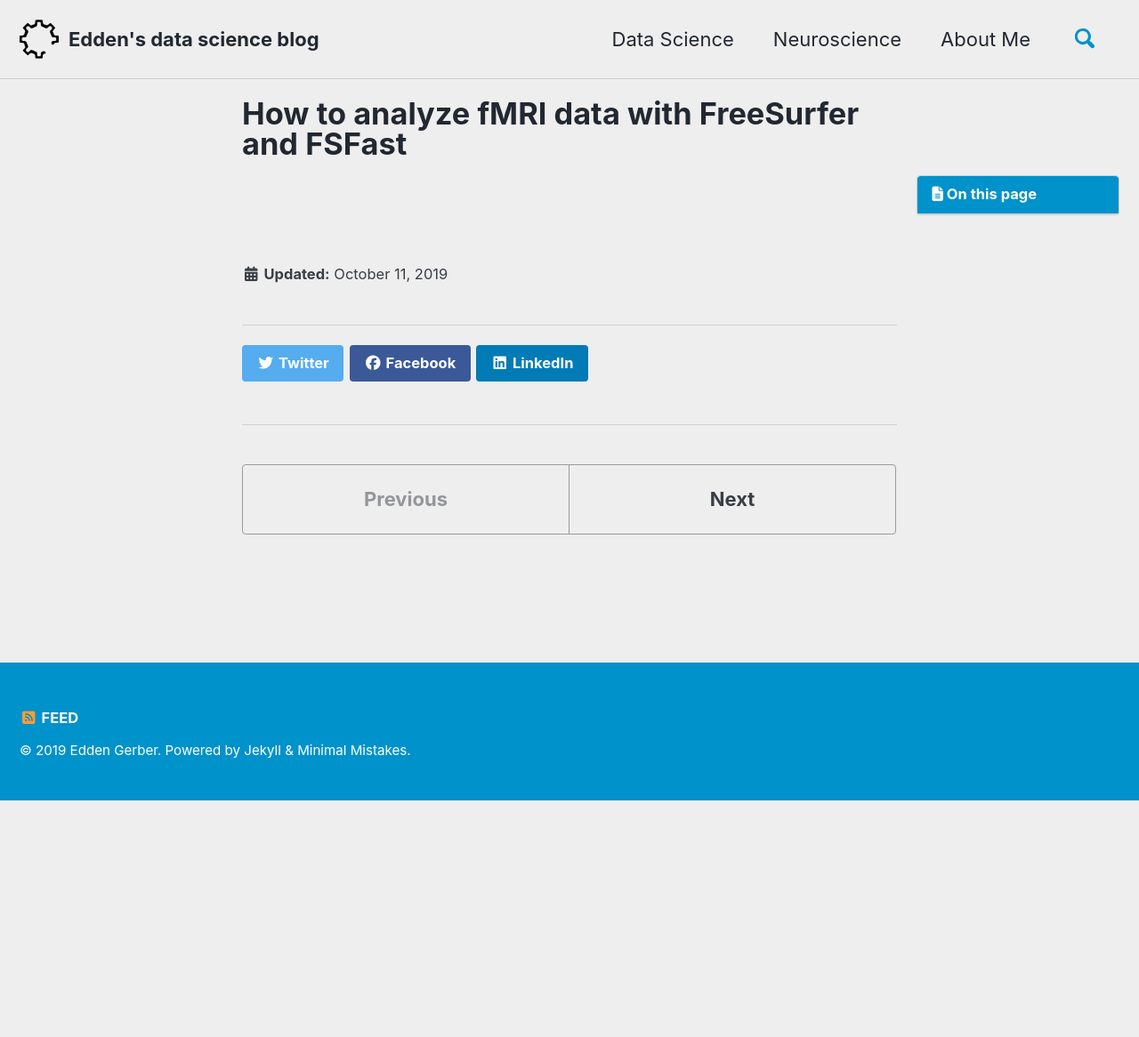
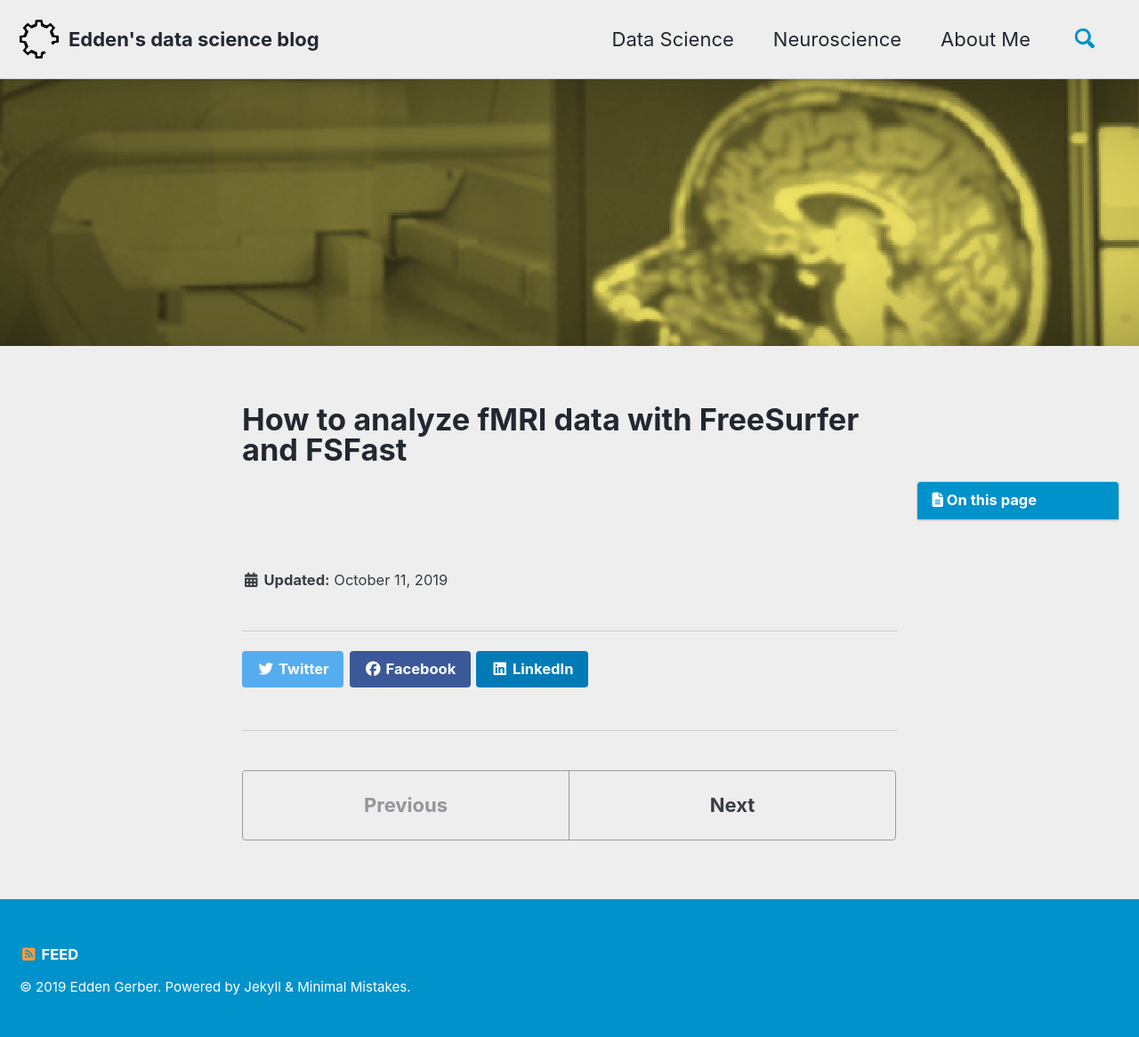
Before and after one commit to edden-gerber/edden-gerber.github.io, a Jekyll site: the page built from _neuroscience/analyze_fmri_data.md, in a window 1280 px wide. Shown: the whole page at 89% size. Built offline with Jekyll 4.4.1, drawn with Linux system fonts in a browser that asks for light colours; cached includes are drawn as plain includes; nearby versions of some CDN libraries; before the commit the page ends 900 px from its top, so only the background shows below that.

```diff
--- a/_neuroscience/analyze_fmri_data.md
+++ b/_neuroscience/analyze_fmri_data.md
@@ -4,7 +4,9 @@
 date: 2019-10-11
 share: true
 excerpt: "My A-to-Z guide to analyzing an fMRI experiment with FreeSurfer and FSFast"
-
+header:
+  image: "assets/images/neuro/fmri_header-2.png"
+  teaser: "assets/images/neuro/fmri_header-2.png"
 toc: true
 toc_sticky: true
 ---
```
Also changed, not shown: _pages/neuro.md (+0 -3 lines).
